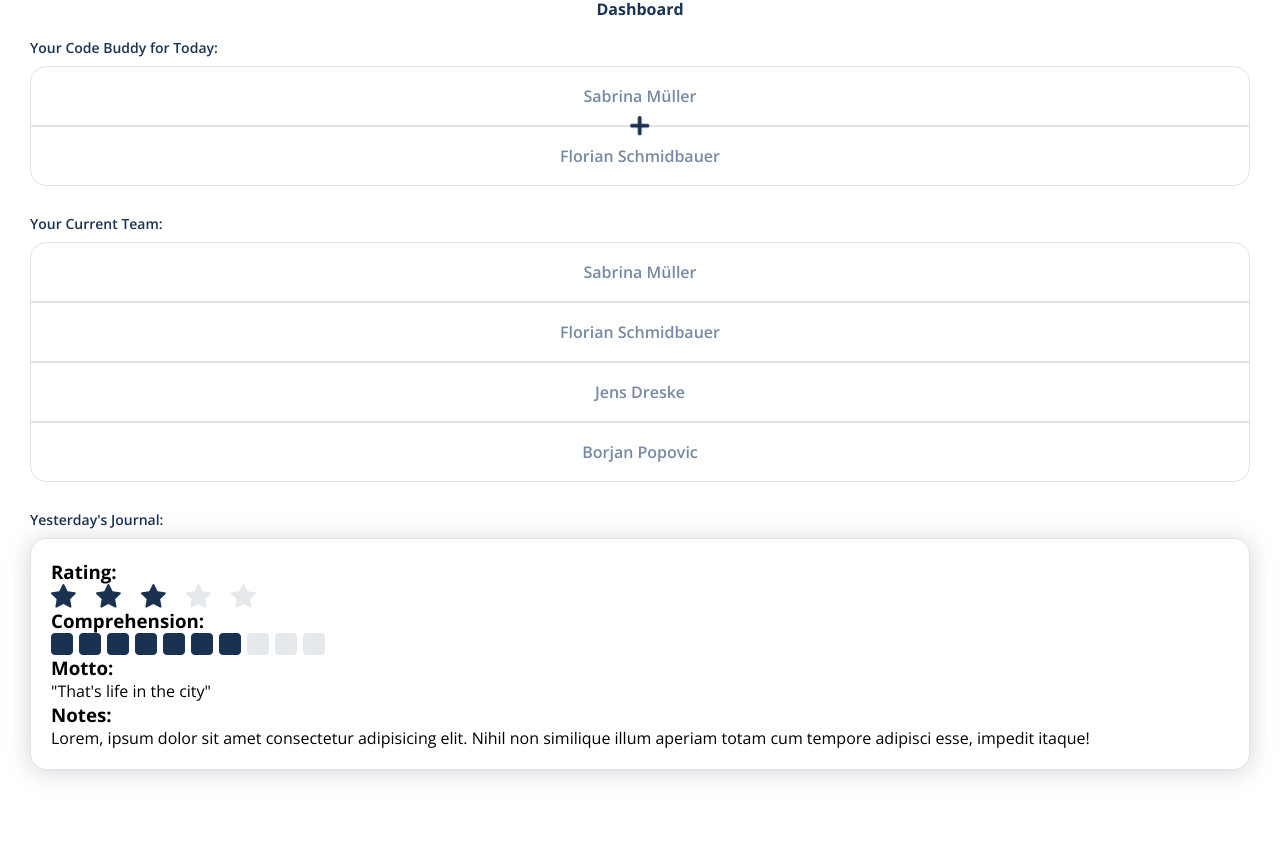
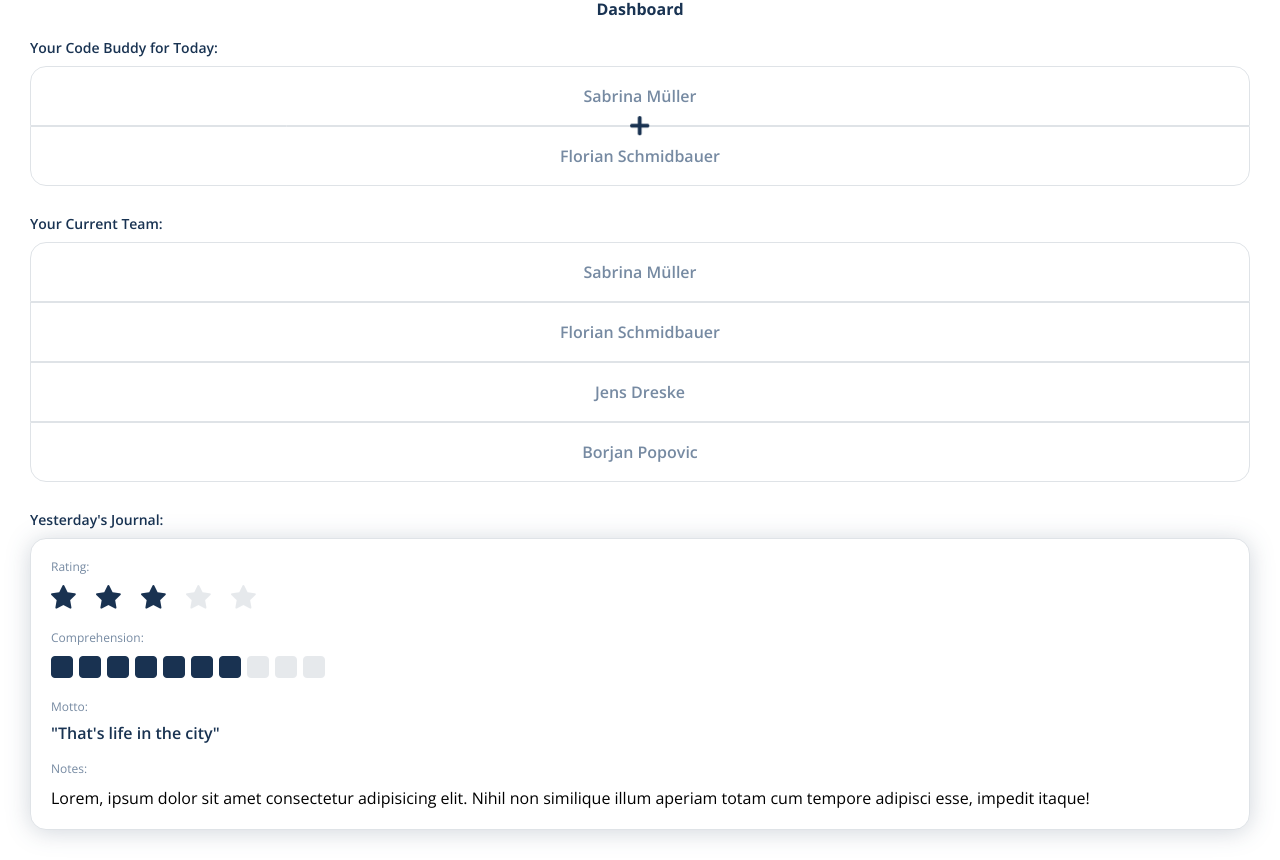
Before and after one commit to FSchmidbauer/nf-students-app, a website built with Vite: page index.html in a window 1280 px wide. Before the commit the page ends 800 px from the top, so only its background shows below. Built offline with nearby package versions, Linux system fonts and the light colour scheme.

Commit message:
main finished

```diff
--- a/css/base.css
+++ b/css/base.css
@@ -142,6 +142,10 @@ h2 {
   margin-bottom: 0.625rem;
 }
 
+h3 {
+  margin-bottom: 0.625rem;
+}
+
 .rounded {
   border-radius: 1rem;
   border: 1px solid var(--border-light);
@@ -193,6 +197,7 @@ h2 {
   justify-content: space-between;
   height: 1.5rem;
   width: 12.8rem;
+  margin-bottom: 1.315rem;
 }
 
 .journalcard__rectangles {
@@ -200,6 +205,15 @@ h2 {
   justify-content: space-between;
   height: 1.375rem;
   width: 17.125rem;
+  margin-bottom: 1.315rem;
+}
+
+.journalcard__motto {
+  font-size: 1rem;
+  font-weight: 600;
+  line-height: 1;
+  color: var(--primary-dark);
+  margin-bottom: 1.25rem;
 }
 
 .disabled {
--- a/index.html
+++ b/index.html
@@ -31,7 +31,7 @@
         <h2>Yesterday's Journal:</h2>
       <section>
         <section class="journalcard rounded shadow-grey">
-          <h3>Rating:</h3>
+          <h3 class="regular-12">Rating:</h3>
           <section class="journalcard__stars">
               <img src="./images/Star.png" alt="Star Icon" class="journalcard__star">
               <img src="./images/Star.png" alt="Star Icon" class="journalcard__star">
@@ -41,7 +41,7 @@
             </section>
 
 
-            <h3>Comprehension:</h3>
+            <h3 class="regular-12">Comprehension:</h3>
           <section class="journalcard__rectangles">
               <img src="./images/Rectangle.png" alt="Rectangle Icon" class="journalcard__rectangle">
               <img src="./images/Rectangle.png" alt="Rectangle Icon" class="journalcard__rectangle">
@@ -54,9 +54,9 @@
               <img src="./images/Rectangle.png" alt="Rectangle Icon" class="journalcard__rectangle disabled">
               <img src="./images/Rectangle.png" alt="Rectangle Icon" class="journalcard__rectangle disabled">
             </section>
-            <h3>Motto:</h3>
+            <h3 class="regular-12">Motto:</h3>
             <p class="journalcard__motto">"That's life in the city"</p>
-            <h3>Notes:</h3>
+            <h3 class="regular-12">Notes:</h3>
             <p class="journalcard__notes">Lorem, ipsum dolor sit amet consectetur adipisicing elit. Nihil non similique illum aperiam totam cum tempore adipisci esse, impedit itaque!</p>
       </section>
     </main>
```
